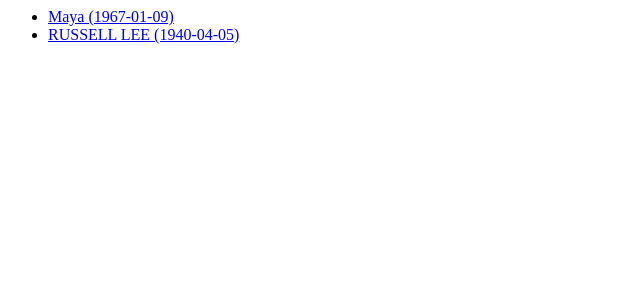
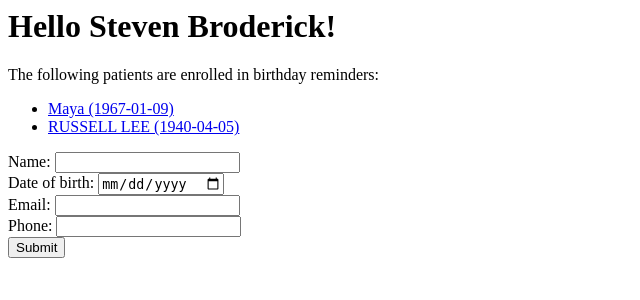
Before and after one commit to stevula/drchrono_bday_greeter, a Django app: page /patients/ in a window 1280 px wide. Shown: the top 300 px of the page, without its empty margins (0-640 px from the left). Run offline with Django 3.2, Linux system fonts and the light colour scheme; data comes from the database, SQL or seed files in the repository.

Commit message:
Add new patient form

```diff
--- a/happy_bday/urls.py
+++ b/happy_bday/urls.py
@@ -17,6 +17,6 @@ from django.conf.urls import include, url
 from django.contrib import admin
 
 urlpatterns = [
-    url(r'^', include('patient_mgr.urls')),
+    url(r'^', include('patient_mgr.urls', namespace="patients")),
     url(r'^admin/', admin.site.urls),
 ]
--- a/patient_mgr/templates/patient_mgr/index.html
+++ b/patient_mgr/templates/patient_mgr/index.html
@@ -1,3 +1,6 @@
+<h1>Hello {{ doctor }}!</h1>
+<p>The following patients are enrolled in birthday reminders:</p>
+
 {% if patient_list %}
     <ul>
     {% for patient in patient_list %}
@@ -7,3 +10,16 @@
 {% else %}
     <p>No patients found. <a href="/patients/new">Add some patients to the registry?</a></p>
 {% endif %}
+
+<form action="{% url 'patients:index' %}" method="post">
+    {% csrf_token %}
+    <label for="name">Name:</label>
+    <input type="text" name="name"><br>
+    <label for="dob">Date of birth:</label>
+    <input type="date" name="dob"><br>
+    <label for="email">Email:</label>
+    <input type="email" name="email"><br>
+    <label for="phone">Phone:</label>
+    <input type="tel" name="phone"><br>
+    <input type="submit">
+</form>
--- a/patient_mgr/urls.py
+++ b/patient_mgr/urls.py
@@ -3,7 +3,7 @@ from django.conf.urls import url
 from . import views
 
 urlpatterns = [
-    url(r'^$', views.welcome, name='welcome'),
+    url(r'^$', views.index, name='index'),
     url(r'^patients/$', views.index, name='index'),
     url(r'^patients/new/$', views.new, name='new'),
     url(r'^patients/(?P<patient_id>[0-9]+)/$', views.show, name='show'),
--- a/patient_mgr/views.py
+++ b/patient_mgr/views.py
@@ -1,25 +1,36 @@
-from django.shortcuts import render, HttpResponse
+from django.shortcuts import render, HttpResponse, get_object_or_404
 from django.template import loader
+from django.http import Http404
 
-from.models import Patient
-
-
-def welcome(request):
-    return HttpResponse("Welcome!")
+from.models import Patient, Doctor
 
 
 def index(request):
-    patients = Patient.objects.all()
-    return render(request, 'patient_mgr/index.html', {'patient_list': patients})
+    # if request.method == 'POST':
+    #     # create Patient
+    #     Patient.create()
+    # else:
+        # handle GET
+        # TODO: get currently signed in doctor
+        doctor = Doctor.objects.get(pk=1)
+        # TODO: get patients belonging to this doctor only
+        patients = Patient.objects.all()
+        return render(request, 'patient_mgr/index.html', {
+            'patient_list': patients, 'doctor': doctor})
 
 
 def show(request, patient_id):
-    try:
-        patient = Patient.objects.get(pk=patient_id)
-    except Patient.DoesNotExist:
-        raise Http404("Patient does not exist")
+    patient = get_object_or_404(Patient, pk=patient_id)
+    # try:
+    #     patient = Patient.objects.get(pk=patient_id)
+    # except Patient.DoesNotExist:
+    #     raise Http404("Patient does not exist.")
     return render(request, 'patient_mgr/show.html', {'patient': patient})
 
 
 def new(request):
     return HttpResponse("new")
+
+
+def create(request):
+    return HttpResponse("Hi")
```
Also changed, not shown: 3 other files.
